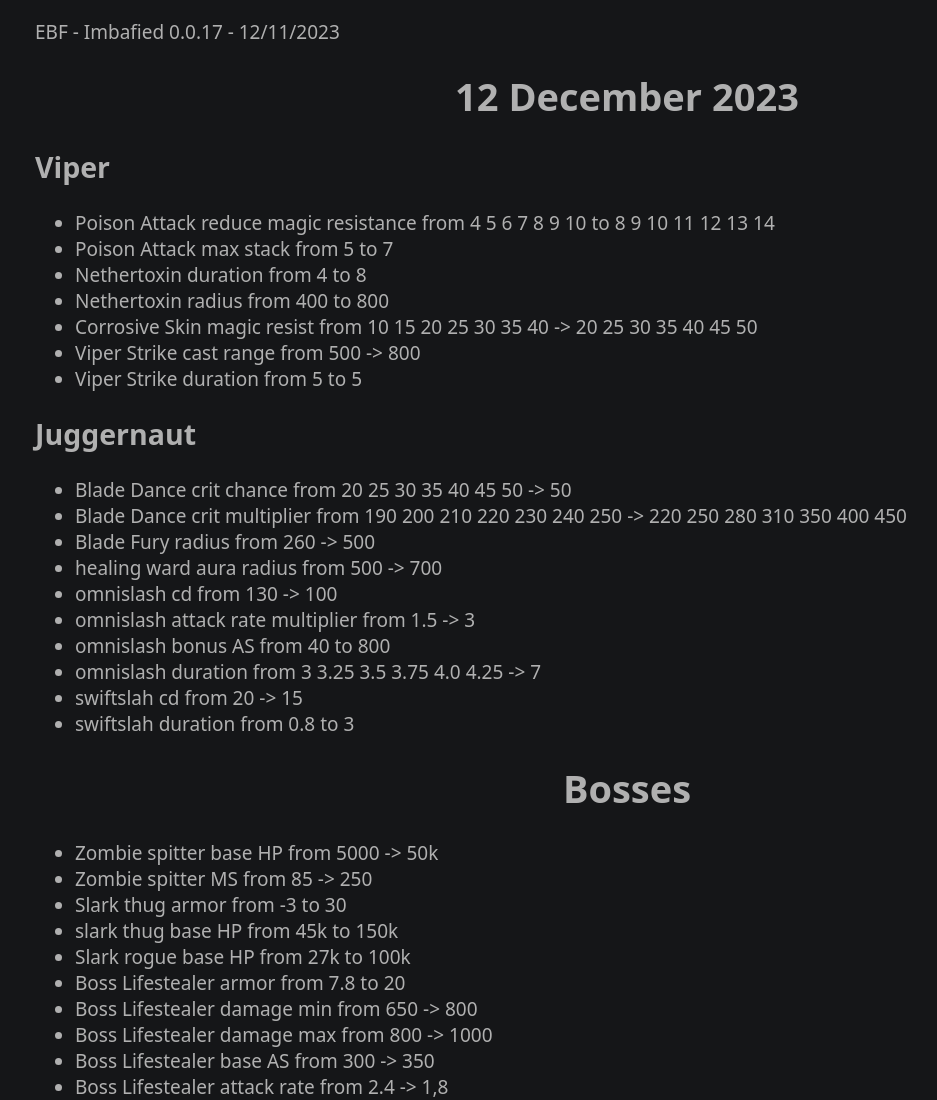
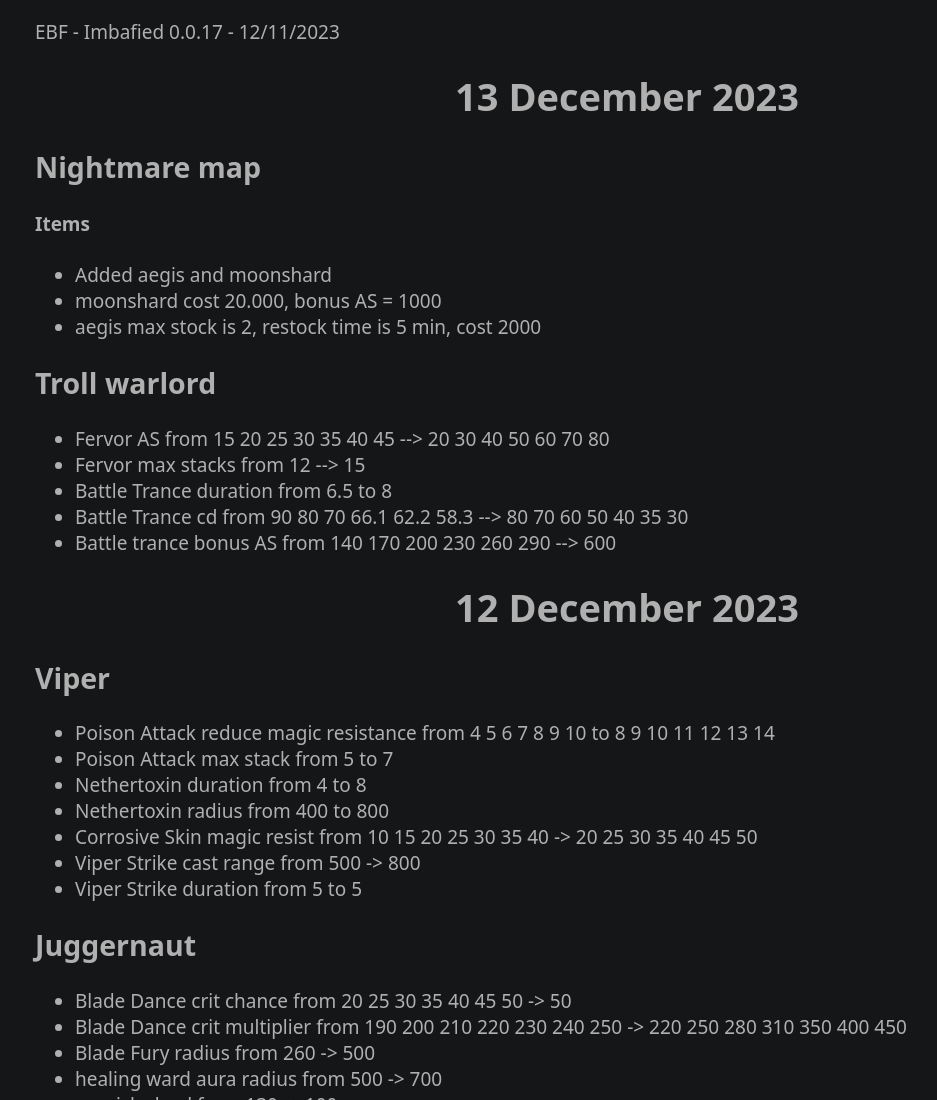
Before and after one commit to lintangtimur/ebf-imbafied-changenote, a plain HTML site: page index.html in a window 1280 px wide. Shown: the top 1100 px of the page, without its empty margins (13-950 px from the left). Drawn offline with Linux system fonts and the light colour scheme.

Commit message:
troll, aegis, moonshard

```diff
--- a/index.html
+++ b/index.html
@@ -19,6 +19,26 @@
           }
         </style>
         </p>
+
+        <div align="center">
+          <h1>13 December 2023</h1>
+        </div>
+
+        <h2 id="nightmare-map">Nightmare map</h2>
+        <h4 id="items">Items</h4>
+        <ul>
+        <li>Added aegis and moonshard</li>
+        <li>moonshard cost 20.000, bonus AS = 1000</li>
+        <li>aegis max stock is 2, restock time is 5 min, cost 2000</li>
+        </ul>
+        <h2 id="troll-warlord">Troll warlord</h2>
+        <ul>
+        <li>Fervor AS from 15 20 25 30 35 40 45 --&gt; 20 30 40 50 60 70 80</li>
+        <li>Fervor max stacks from 12 --&gt; 15</li>
+        <li>Battle Trance duration from 6.5 to 8</li>
+        <li>Battle Trance cd from 90 80 70 66.1 62.2 58.3 --&gt; 80 70 60 50 40 35 30</li>
+        <li>Battle trance bonus AS from 140 170 200 230 260 290 --&gt; 600</li>
+        </ul>
 
         <div align="center">
           <h1>12 December 2023</h1>
```
Also changed, not shown: 1 other file.
